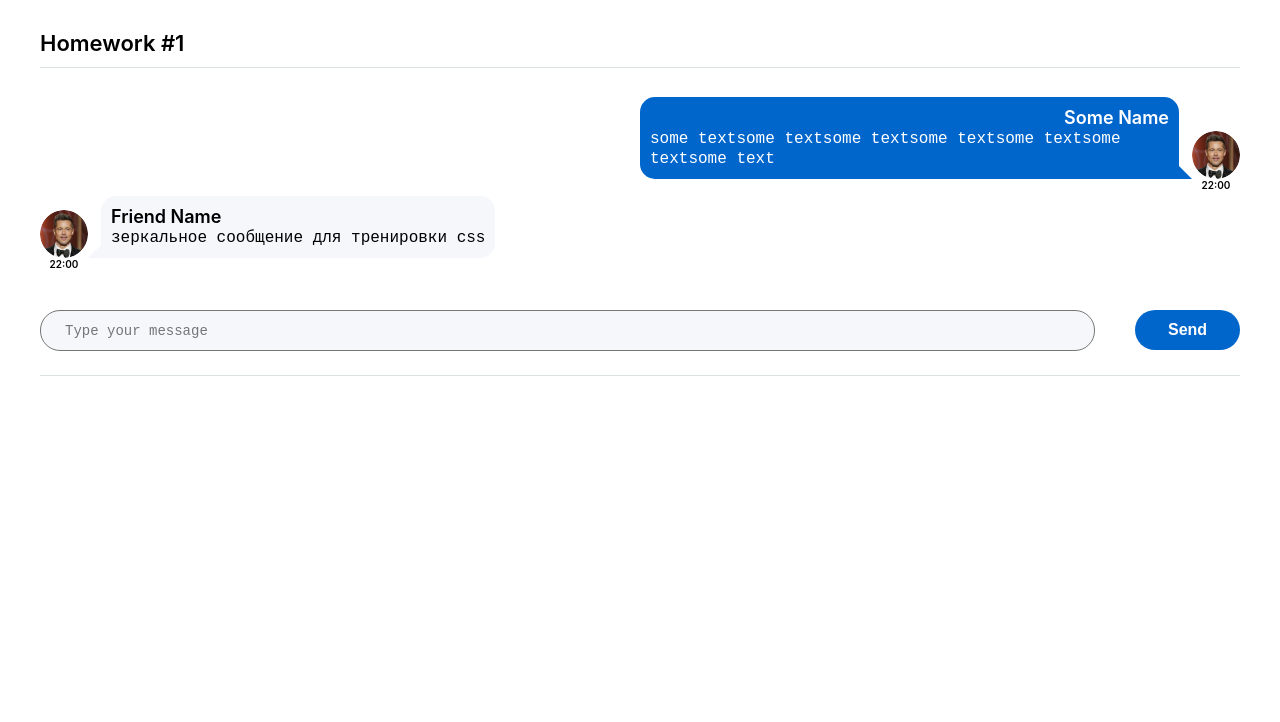
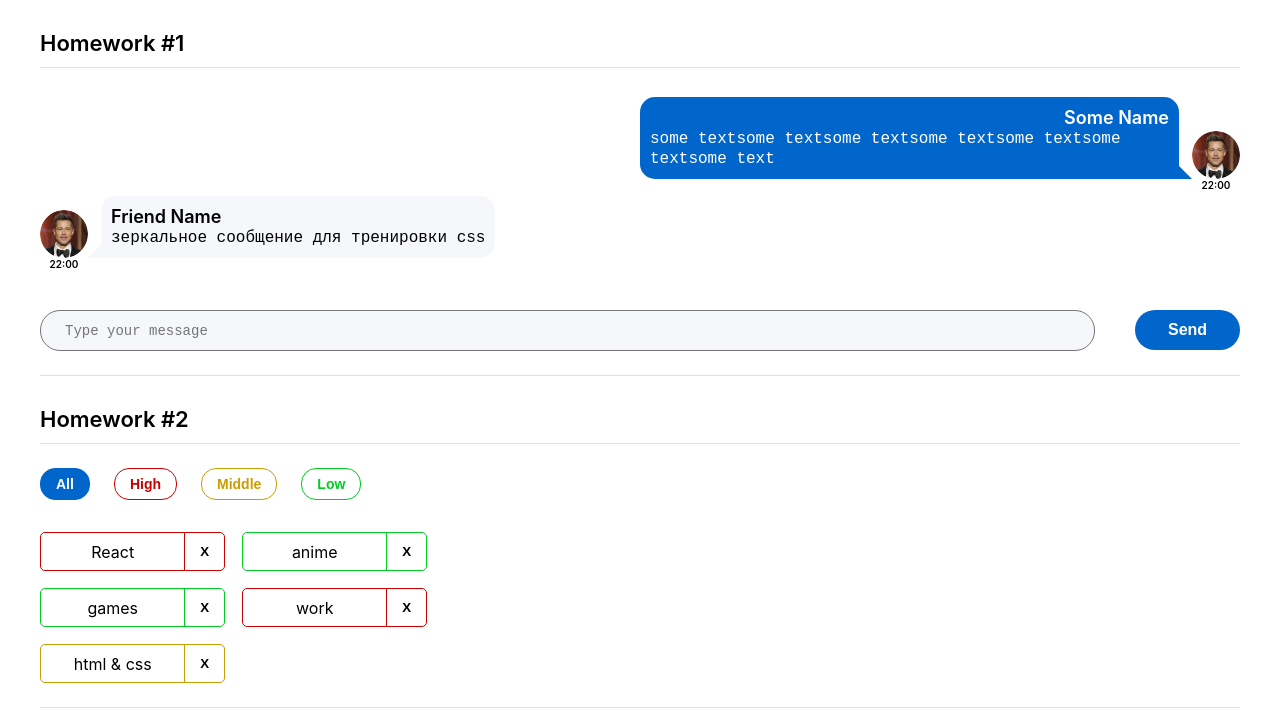
Before and after one commit to Talman95/react-hw, a React (Create React App) app: page / in a window 1280 px wide. Shown: the top 722 px of the page. Built offline with nearby package versions, Linux system fonts and the light colour scheme.

Commit message:
added hw2

```diff
--- a/src/s1-main/App.tsx
+++ b/src/s1-main/App.tsx
@@ -1,13 +1,13 @@
 import React from 'react'
 import s from './App.module.css'
 import HW1 from '../s2-homeworks/hw01/HW1'
+import HW2 from "../s2-homeworks/hw02/HW2";
 
 function App() {
     return (
         <div className={s.App}>
             <HW1/>
-            {/*раскомментировать по ходу выполнения*/}
-            {/*<HW2/>*/}
+            <HW2/>
             {/*<HW3/>*/}
             {/*<HW4/>*/}
 
--- a/src/s2-homeworks/hw02/HW2.tsx
+++ b/src/s2-homeworks/hw02/HW2.tsx
@@ -17,16 +17,16 @@
 * */
 
 // types
-export type AffairPriorityType = any // need to fix any
+export type AffairPriorityType = 'low' | 'middle' | 'high';
 export type AffairType = {
-    _id: any // need to fix any
-    name: any // need to fix any
+    _id: number
+    name: string
     priority: AffairPriorityType
 }
 export type FilterType = 'all' | AffairPriorityType
 
 // constants
-const defaultAffairs: any = [ // need to fix any
+const defaultAffairs: AffairType[] = [
     {_id: 1, name: 'React', priority: 'high'}, // студенты могут изменить содержимое name и количество элементов в массиве, ...priority не менять!
     {_id: 2, name: 'anime', priority: 'low'},
     {_id: 3, name: 'games', priority: 'low'},
@@ -35,23 +35,24 @@
 ]
 
 // pure helper functions
-export const filterAffairs = (affairs: any, filter: any): any => { // need to fix any
+export const filterAffairs = (affairs: AffairType[], filter: FilterType): AffairType[] => {
+    if (filter !== 'all') {
+        return affairs.filter(({priority}) => priority === filter)
+    }
 
-
-    return affairs // need to fix
+    return affairs
 }
-export const deleteAffair = (affairs: any, _id: any): any => { // need to fix any
-
-    return affairs // need to fix
+export const deleteAffair = (affairs: AffairType[], id: number): AffairType[] => {
+    return affairs.filter(({_id}) => _id !== id)
 }
 
 function HW2() {
-    const [affairs, setAffairs] = useState<any>(defaultAffairs) // need to fix any
+    const [affairs, setAffairs] = useState<AffairType[]>(defaultAffairs)
     const [filter, setFilter] = useState<FilterType>('all')
 
     const filteredAffairs = filterAffairs(affairs, filter)
-    const deleteAffairCallback = (_id: any) => { // need to fix any
-        // need to fix
+    const deleteAffairCallback = (_id: number) => {
+        setAffairs(prevState => deleteAffair(prevState, _id))
     }
 
     return (
--- a/src/s2-homeworks/hw02/affairs/Affairs.tsx
+++ b/src/s2-homeworks/hw02/affairs/Affairs.tsx
@@ -4,24 +4,24 @@
 import s from './Affairs.module.css'
 
 type AffairsPropsType = {
-    data: any // need to fix any
-    setFilter: any
-    deleteAffairCallback: any
+    data: AffairType[]
+    setFilter: (filter: FilterType) => void
+    deleteAffairCallback: (_id: number) => void
     filter: FilterType
 }
 
 function Affairs(props: AffairsPropsType) {
     const setAll = () => {
-        // need to fix
+        props.setFilter('all')
     }
     const setHigh = () => {
-        // need to fix
+        props.setFilter('high')
     }
     const setMiddle = () => {
-        // need to fix
+        props.setFilter('middle')
     }
     const setLow = () => {
-        // need to fix
+        props.setFilter('low')
     }
 
     const cnAll = s.button + ' ' + s.all + (props.filter === 'all' ? ' ' + s.active : '')
--- a/src/s2-homeworks/hw02/affairs/affair/Affair.tsx
+++ b/src/s2-homeworks/hw02/affairs/affair/Affair.tsx
@@ -6,12 +6,12 @@
 type AffairPropsType = {
     // key не нужно типизировать
     affair: AffairType
-    deleteAffairCallback: any // need to fix any
+    deleteAffairCallback: (_id: number) => void
 }
 
 function Affair(props: AffairPropsType) {
     const deleteCallback = () => {
-        // need to fix
+        props.deleteAffairCallback(props.affair._id)
     }
 
     const nameClass = s.name + ' ' + s2[props.affair.priority]
@@ -24,9 +24,7 @@
             className={affairClass}
         >
             <div id={'hw2-name-' + props.affair._id} className={nameClass}>
-                {/*создаёт студент*/}
-
-                {/**/}
+                {props.affair.name}
             </div>
             <div id={'hw2-priority-' + props.affair._id} hidden>
                 {props.affair.priority}
@@ -35,8 +33,7 @@
             <button
                 id={'hw2-button-delete-' + props.affair._id}
                 className={buttonClass}
-                // need to fix
-
+                onClick={deleteCallback}
             >
                 {/*текст кнопки могут изменить студенты*/}
                 X
```
